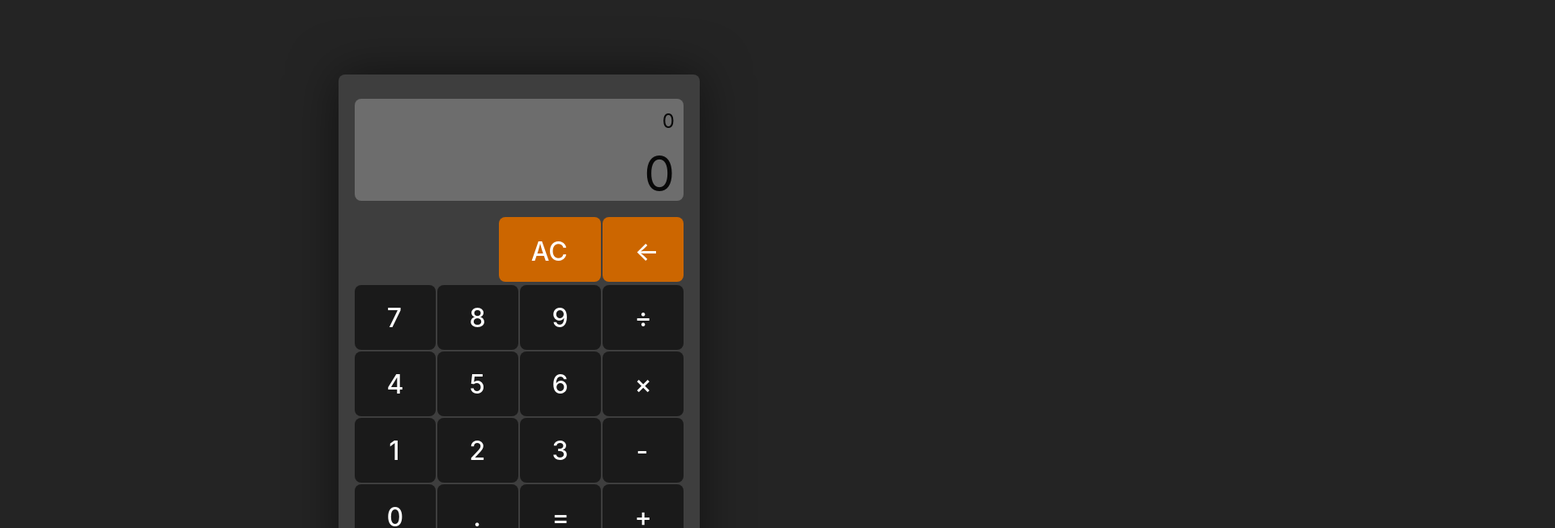
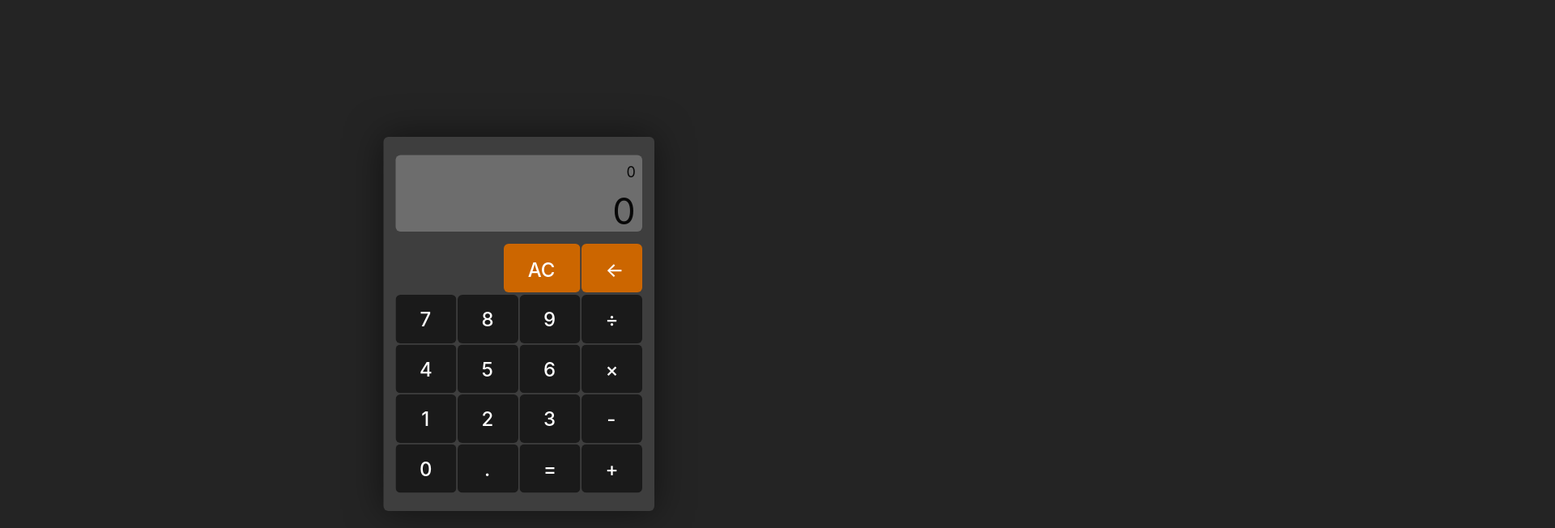
Before and after one commit to jacob9301/calculate-it, a React (Vite) app: page / in a window 1280 px wide. Shown: the top 652 px of the page at 81% size, 1920 px wide, since content can reach past the window. Built offline with nearby package versions, Linux system fonts and the light colour scheme.

Commit message:
modified:   src/index.css

```diff
--- a/src/index.css
+++ b/src/index.css
@@ -3,7 +3,7 @@
   line-height: 1.5;
   font-weight: 400;
 
-  transform: scale(2);
+  transform: scale(1.5);
   transform-origin: center;
   overflow:hidden;
 
```
